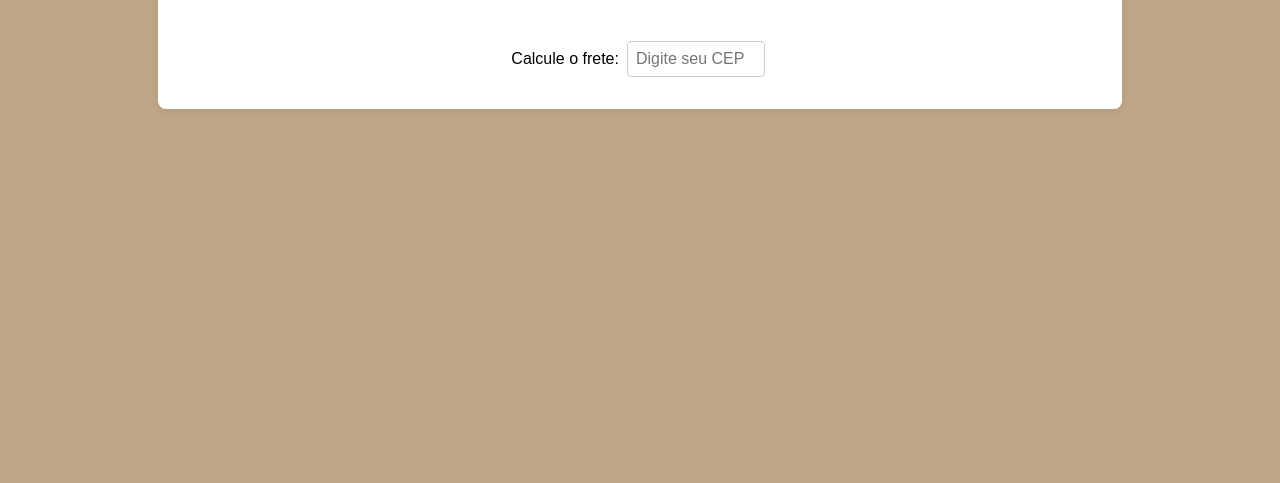
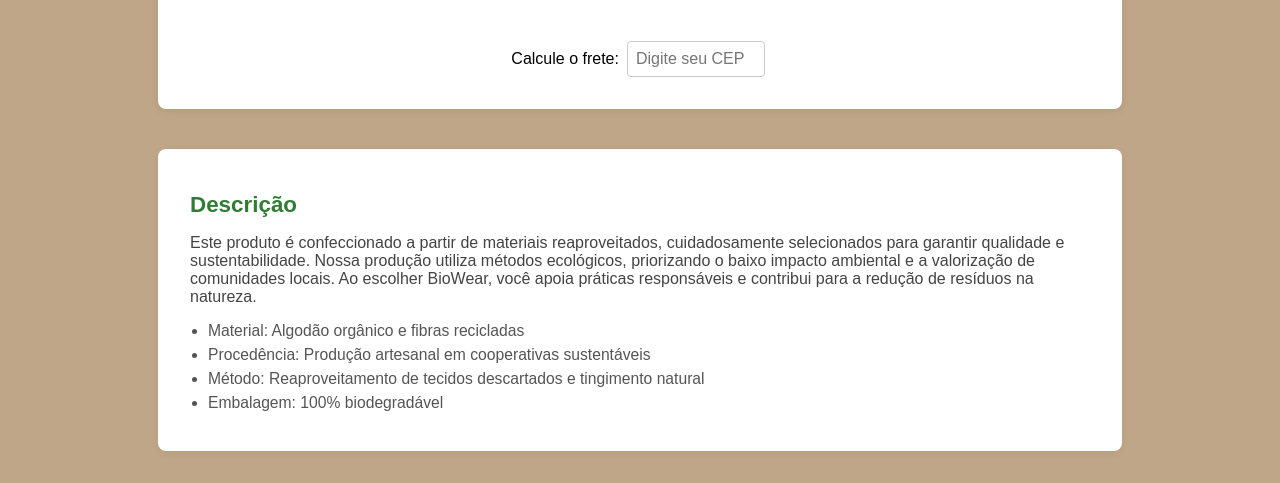
Before and after one commit to Luqetaa/Eco-Trend-FrontEnd, a plain HTML site: page checkout.html in a window 1280 px wide. Shown: the part 338-821 px from the top of the page. Before the commit the page ends 800 px from the top, so only its background shows below. Drawn offline with Linux system fonts and the light colour scheme.

Commit message:
Seção de descrição dos produtos

```diff
--- a/checkout.html
+++ b/checkout.html
@@ -31,6 +31,21 @@
       </div>
     </div>
   </div>
+  <section class="product-description">
+    <h2>Descrição</h2>
+    <p>
+      Este produto é confeccionado a partir de materiais reaproveitados, cuidadosamente selecionados para garantir qualidade e sustentabilidade.
+      Nossa produção utiliza métodos ecológicos, priorizando o baixo impacto ambiental e a valorização de comunidades locais.
+      Ao escolher BioWear, você apoia práticas responsáveis e contribui para a redução de resíduos na natureza.
+    </p>
+    <ul>
+      <li>Material: Algodão orgânico e fibras recicladas</li>
+      <li>Procedência: Produção artesanal em cooperativas sustentáveis</li>
+      <li>Método: Reaproveitamento de tecidos descartados e tingimento natural</li>
+      <li>Embalagem: 100% biodegradável</li>
+    </ul>
+  </section>
+  <script src="./lendoDados.js"></script>
 </body>
 
 </html>
```
